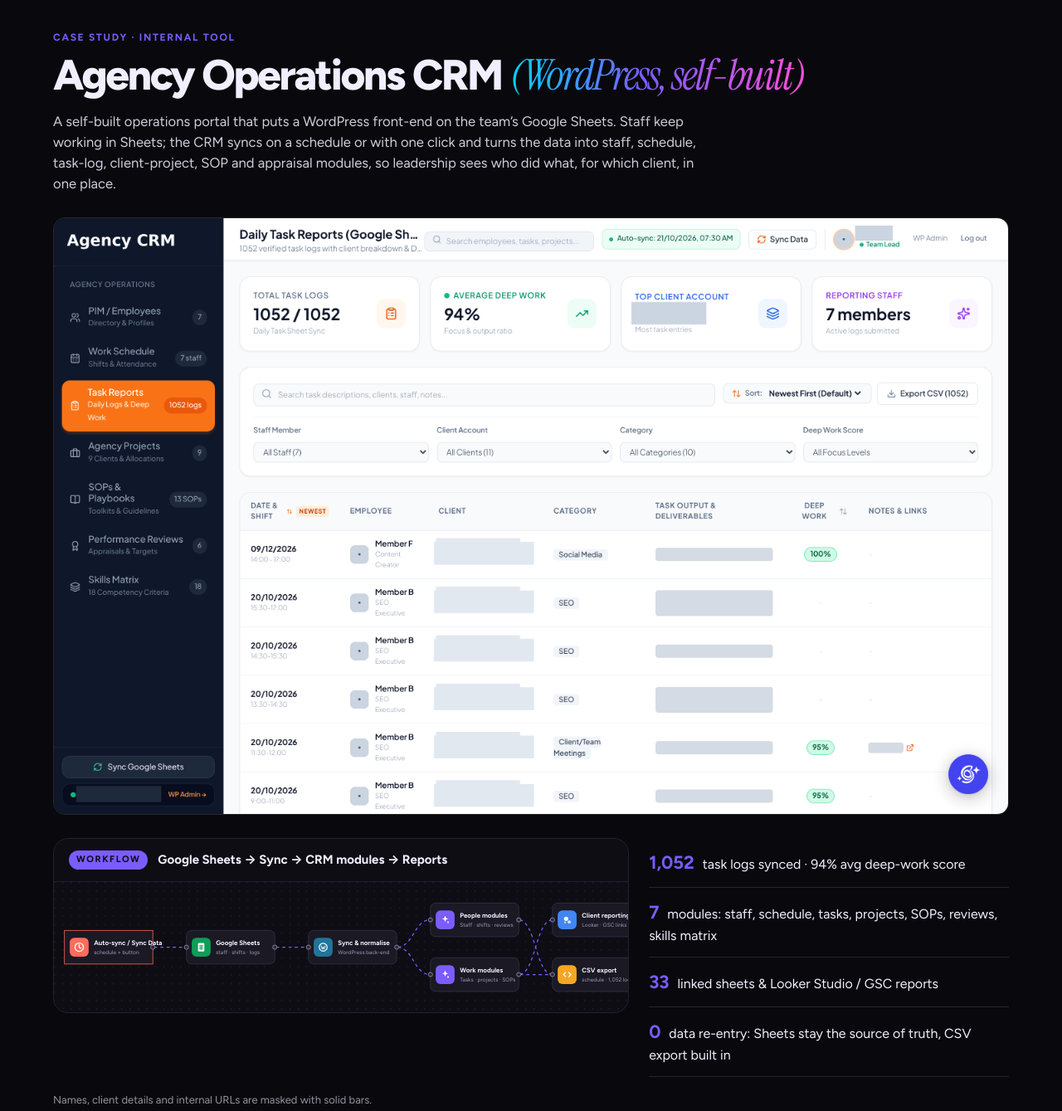
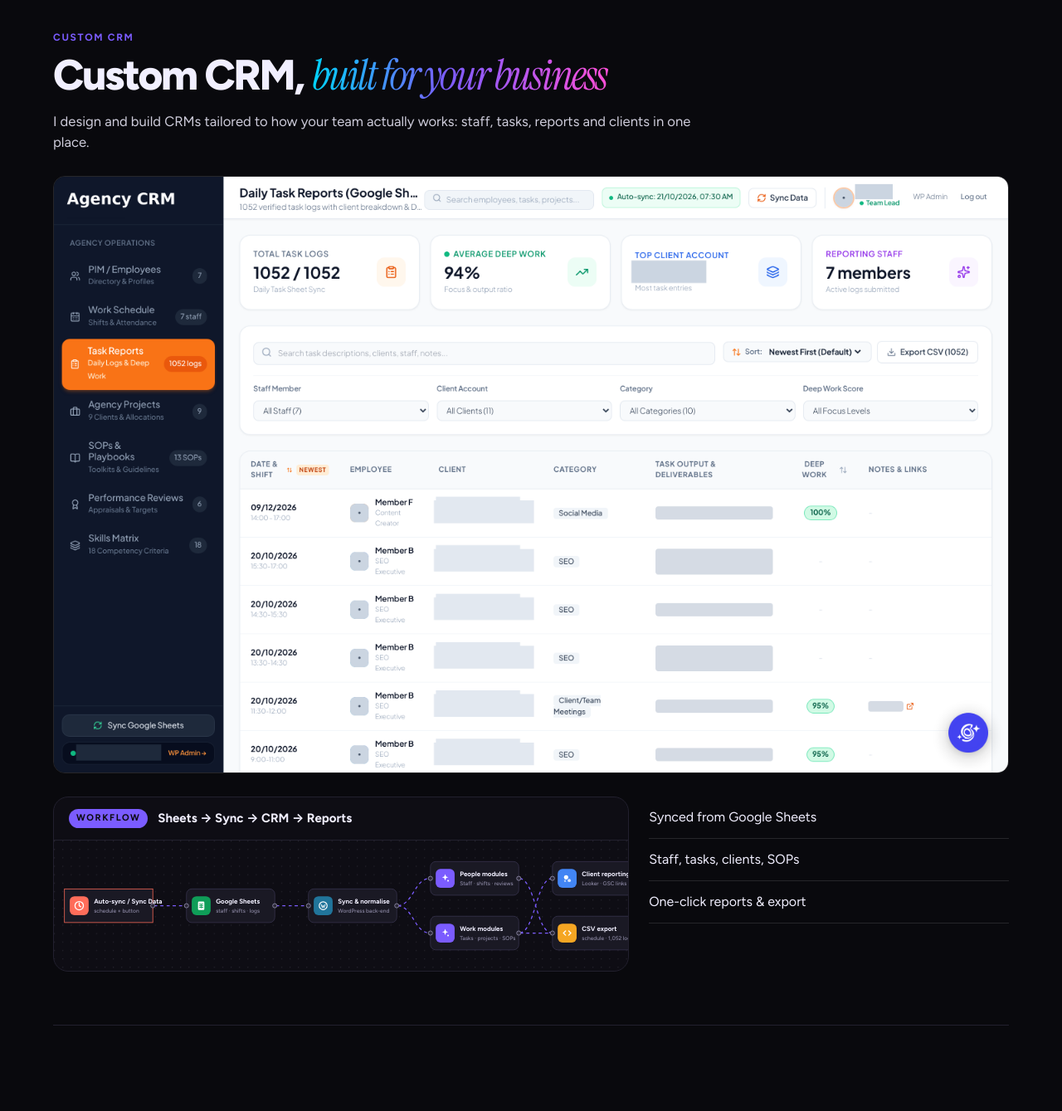
Before and after one commit to danielnguyen241/automation-case-studies, a plain HTML site: page crm.html in a window 1280 px wide. Shown: the part 60-1399 px from the top of the page at 83% size. Drawn offline with Linux system fonts and the light colour scheme.

Commit message:
CRM section: minimal 'custom CRM' copy

```diff
--- a/crm.html
+++ b/crm.html
@@ -2,24 +2,22 @@
 <title>Agency Operations CRM | Daniel Nguyen</title><meta name="description" content="Self-built agency operations CRM on WordPress, synced from Google Sheets.">
 <link rel="preconnect" href="https://fonts.googleapis.com"><link href="https://fonts.googleapis.com/css2?family=Figtree:wght@400;500;700;800&family=Instrument+Serif:ital@0;1&display=swap" rel="stylesheet">
 <link rel="stylesheet" href="style.css"></head><body>
-<style>.crm-sec{padding:12vh 0 8vh}.crm-k{color:var(--ac,#8b5cf6);font-size:12px;letter-spacing:.14em;text-transform:uppercase;font-weight:700}.crm-h{font-size:clamp(30px,4vw,56px);line-height:1.05;margin:10px 0 16px}.crm-h em{font-family:"Instrument Serif",serif;font-weight:400}.crm-p{max-width:780px;font-size:clamp(16px,1.3vw,19px);opacity:.85;margin-bottom:28px}.crm-shot{border:1px solid rgba(255,255,255,.12);border-radius:14px;overflow:hidden;margin:0 0 28px}.crm-shot img{display:block;width:100%;height:auto}.crm-grid{display:grid;grid-template-columns:1.6fr 1fr;gap:24px;align-items:start}.crm-b{list-style:none;padding:0;margin:0}.crm-b li{padding:13px 0;border-bottom:1px solid rgba(255,255,255,.12);font-size:16px}.crm-b b{color:var(--ac,#8b5cf6);font-size:22px;margin-right:6px}.crm-n{font-size:13px;opacity:.6;margin-top:18px}.wfcard .node{opacity:1!important;transform:none!important}@media(max-width:860px){.crm-grid{grid-template-columns:1fr}}</style>
+<style>.crm-sec{padding:12vh 0 8vh}.crm-k{color:var(--ac,#8b5cf6);font-size:12px;letter-spacing:.14em;text-transform:uppercase;font-weight:700}.crm-h{font-size:clamp(30px,4vw,56px);line-height:1.05;margin:10px 0 16px}.crm-h em{font-family:"Instrument Serif",serif;font-weight:400}.crm-p{max-width:780px;font-size:clamp(16px,1.3vw,19px);opacity:.85;margin-bottom:28px}.crm-shot{border:1px solid rgba(255,255,255,.12);border-radius:14px;overflow:hidden;margin:0 0 28px}.crm-shot img{display:block;width:100%;height:auto}.crm-grid{display:grid;grid-template-columns:1.6fr 1fr;gap:24px;align-items:start}.crm-b{list-style:none;padding:0;margin:0}.crm-b li{padding:13px 0;border-bottom:1px solid rgba(255,255,255,.12);font-size:16px}.crm-n{font-size:13px;opacity:.6;margin-top:18px}.wfcard .node{opacity:1!important;transform:none!important}@media(max-width:860px){.crm-grid{grid-template-columns:1fr}}</style>
 <div class="progress" id="prog"></div><div class="cur" id="cur"></div>
 <nav><a href="index.html" class="logo">Daniel Nguyen<span>.solutions</span></a><div><a href="index.html#c1">01 Backlinks</a><a href="index.html#c2">02 Agent Ops</a><a href="crm.html">03 Ops CRM</a><a href="index.html#ct">Contact</a></div></nav>
 <main class="wrap">
 <section class="crm-sec" id="crm">
- <p class="crm-k">Case study · Internal tool</p>
- <h2 class="crm-h">Agency Operations CRM <em>(WordPress, self-built)</em></h2>
- <p class="crm-p">A self-built operations portal that puts a WordPress front-end on the team’s Google Sheets. Staff keep working in Sheets; the CRM syncs on a schedule or with one click and turns the data into staff, schedule, task-log, client-project, SOP and appraisal modules, so leadership sees who did what, for which client, in one place.</p>
+ <p class="crm-k">Custom CRM</p>
+ <h2 class="crm-h">Custom CRM, <em>built for your business</em></h2>
+ <p class="crm-p">I design and build CRMs tailored to how your team actually works: staff, tasks, reports and clients in one place.</p>
  <figure class="crm-shot"><img width="1440" height="900" decoding="async" src="assets/crm/crm-section.webp" alt="Agency Operations CRM: Daily Task Reports module (anonymised)"></figure>
  <div class="crm-grid">
-  <article class="wfcard in"><header><span>Workflow</span>Google Sheets → Sync → CRM modules → Reports</header><div class="wf" data-wf="crm"></div></article>
+  <article class="wfcard in"><header><span>Workflow</span>Sheets → Sync → CRM → Reports</header><div class="wf" data-wf="crm"></div></article>
   <ul class="crm-b">
-   <li><b>1,052</b> task logs synced · 94% avg deep-work score</li>
-   <li><b>7</b> modules: staff, schedule, tasks, projects, SOPs, reviews, skills matrix</li>
-   <li><b>33</b> linked sheets &amp; Looker Studio / GSC reports</li>
-   <li><b>0</b> data re-entry: Sheets stay the source of truth, CSV export built in</li>
+   <li>Synced from Google Sheets</li>
+   <li>Staff, tasks, clients, SOPs</li>
+   <li>One-click reports &amp; export</li>
   </ul>
  </div>
- <p class="crm-n">Names, client details and internal URLs are masked with solid bars.</p>
 </section>
 <footer id="ct"><p><a href="mailto:hello@danielnguyen.solutions">hello@danielnguyen.solutions</a> · <a href="index.html">← All case studies</a></p></footer></main><script src="workflow.js"></script><script src="main.js"></script></body></html>
```
Also changed, not shown: sections/crm-section.html (+8 -10 lines).
